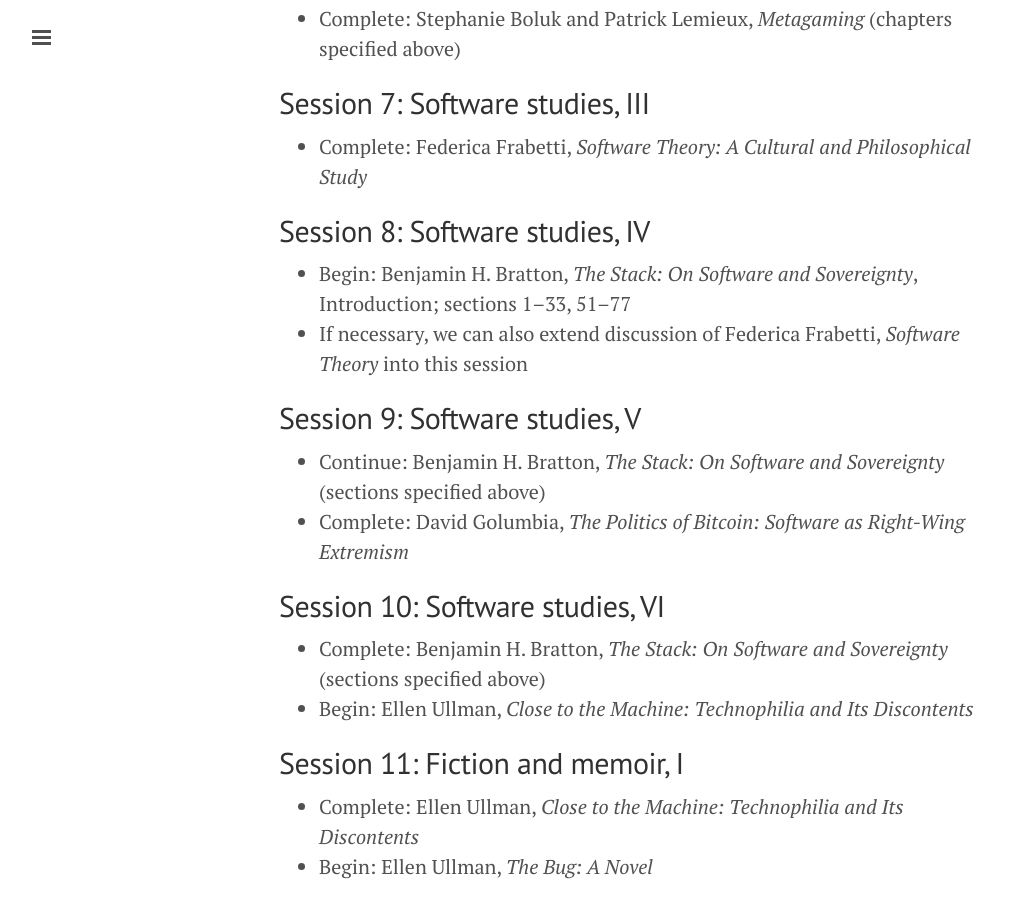
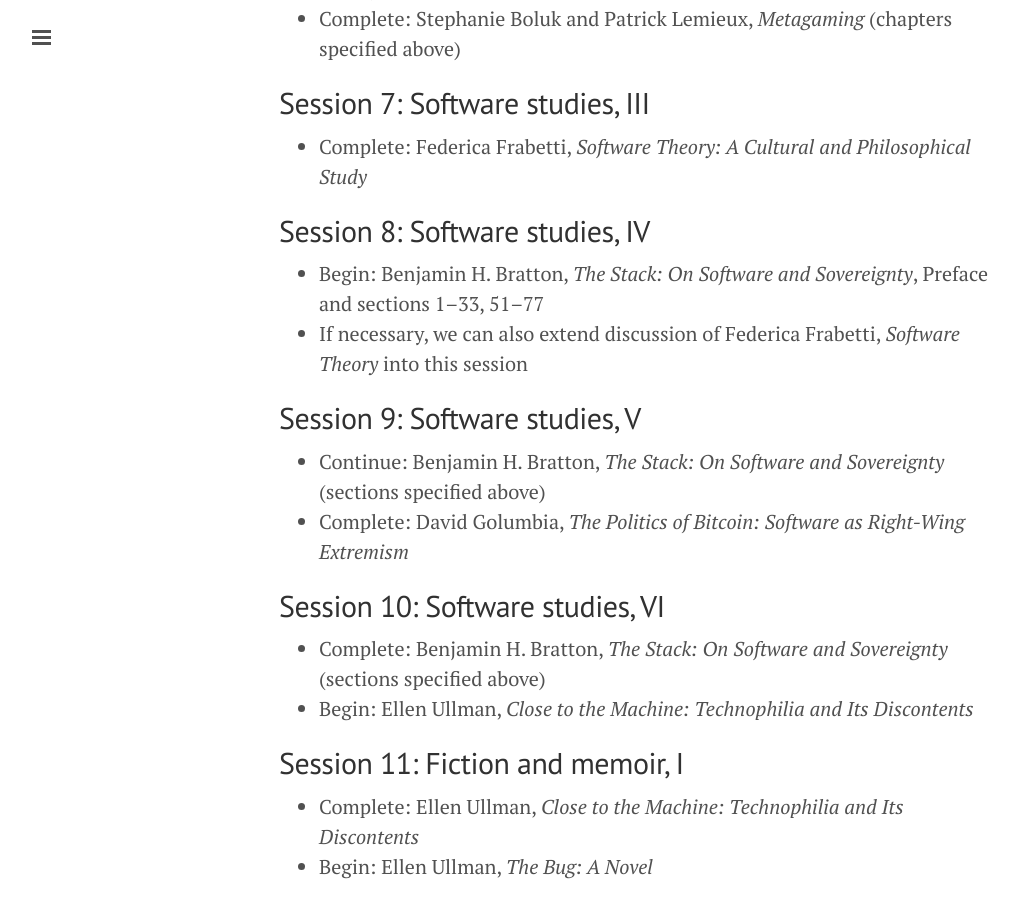
Before and after one commit to bitfragment/pscstudies, a Jekyll site: the page built from index.md, in a window 1280 px wide and 900 px high, scrolled down 1613 px. Shown: the whole window, without its empty margins (1-1019 px from the left). Built offline with Jekyll 4.4.1, drawn with Linux system fonts in a browser that asks for light colours.

Commit message:
Clarify recommended segments

```diff
--- a/index.md
+++ b/index.md
@@ -41,7 +41,7 @@ Preliminary discussion and setup. Obtain the readings for session 2 promptly.
 
 ## Session 8: Software studies, IV
 
-- Begin: Benjamin H. Bratton, *The Stack: On Software and Sovereignty*, Introduction; sections 1–33, 51–77
+- Begin: Benjamin H. Bratton, *The Stack: On Software and Sovereignty*, Preface and sections 1–33, 51–77
 - If necessary, we can also extend discussion of Federica Frabetti, *Software Theory* into this session
 
 ## Session 9: Software studies, V
```
